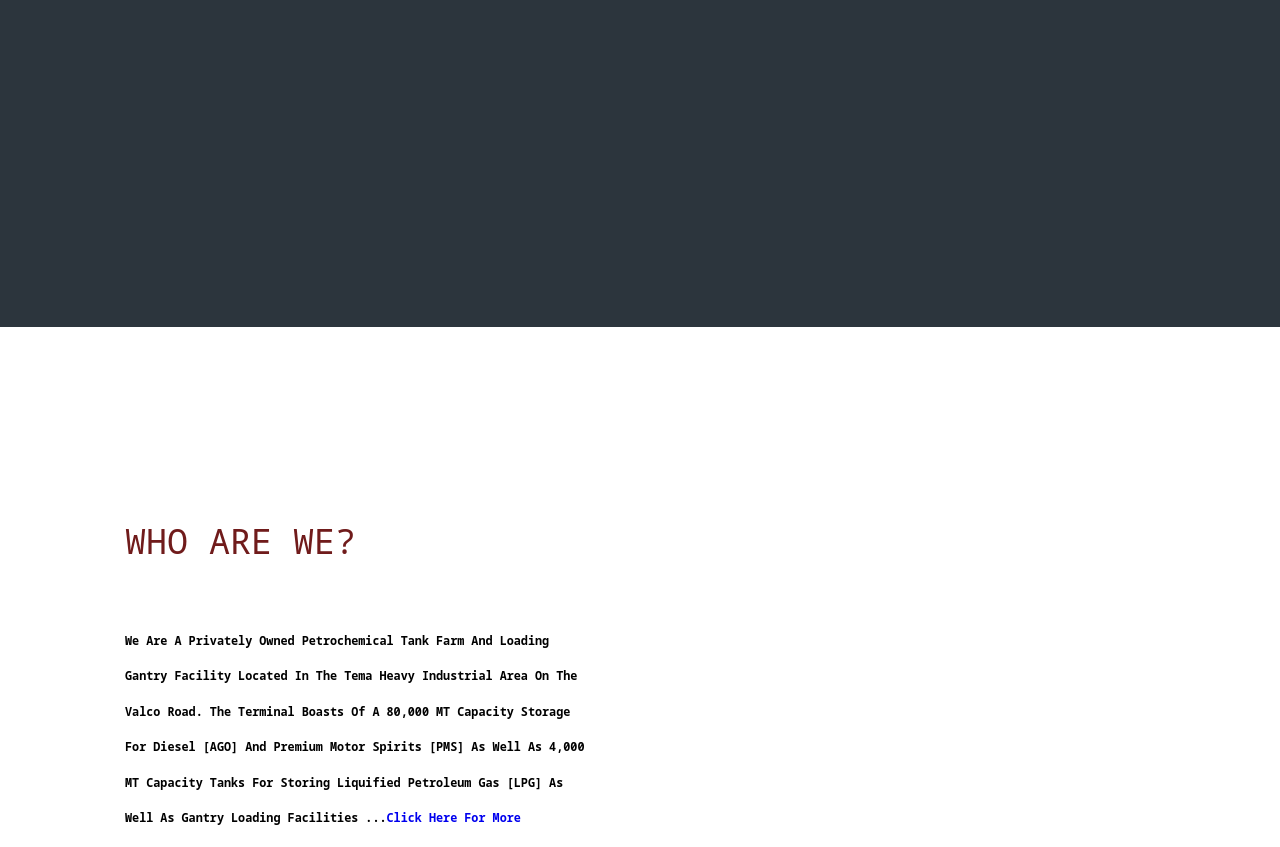
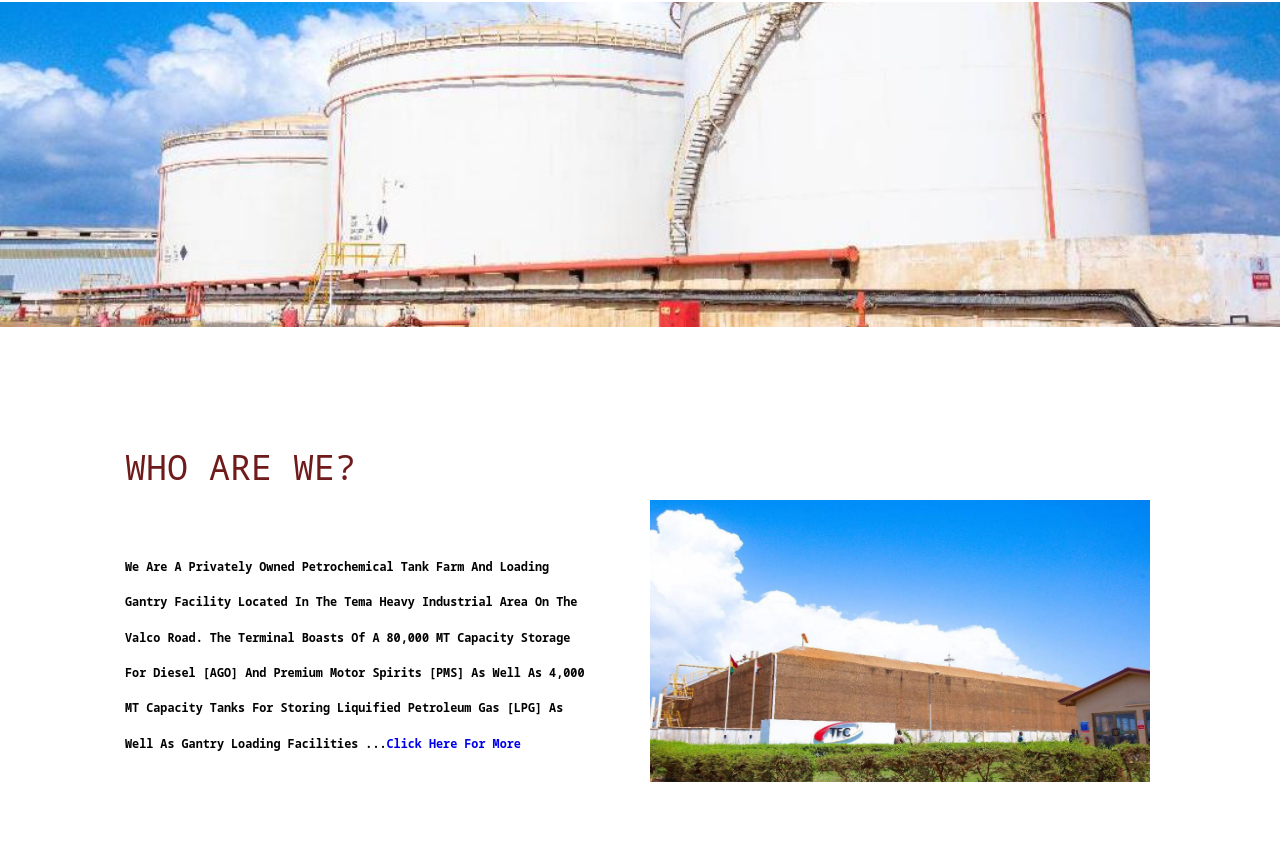
Before and after one commit to ReneSambou/DevCraft, a plain HTML site: page TFC/index.html in a window 1280 px wide. Shown: the part 86-933 px from the top of the page. Drawn offline with Linux system fonts and the light colour scheme.

Commit message:
Updated TFC folder

```diff
--- a/TFC/style.css
+++ b/TFC/style.css
@@ -111,19 +111,12 @@ nav.active{
 
 
 .home{
-<<<<<<< HEAD
     background-repeat: no-repeat;
     background-position: center;
     background-size: cover;
     display: grid;
     grid-template-columns: 50% 50%;
 
-=======
-    margin-top: 20%;
-    padding-top: 5.8%;
-    position: relative;
-    height: 100%;
->>>>>>> fbf988ead022b76a3f3987290368952678f7296e
  }
 
 
```
Also changed, not shown: TFC/TFC_Images/1.jpeg (added), TFC/TFC_Images/2.jpeg (added), TFC/TFC_Images/3.jpeg (added), TFC/TFC_Images/4.jpeg (added), TFC/TFC_Images/5.jpeg (added), TFC/TFC_Images/6.jpeg (added), TFC/TFC_Images/8.jpg (added), TFC/TFC_Images/TFC.LOGO.jpeg (added), TFC/TFC_Images/model.png (added).
